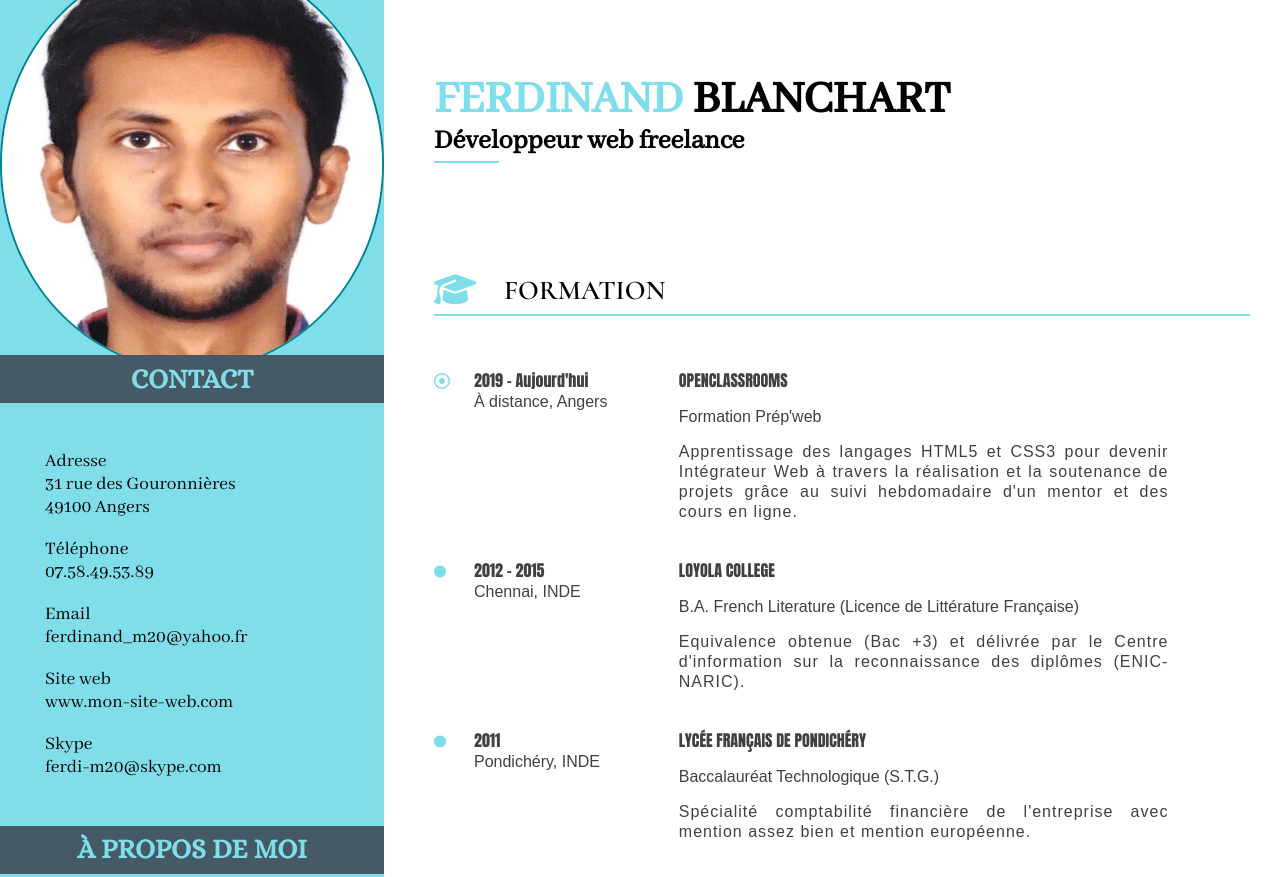
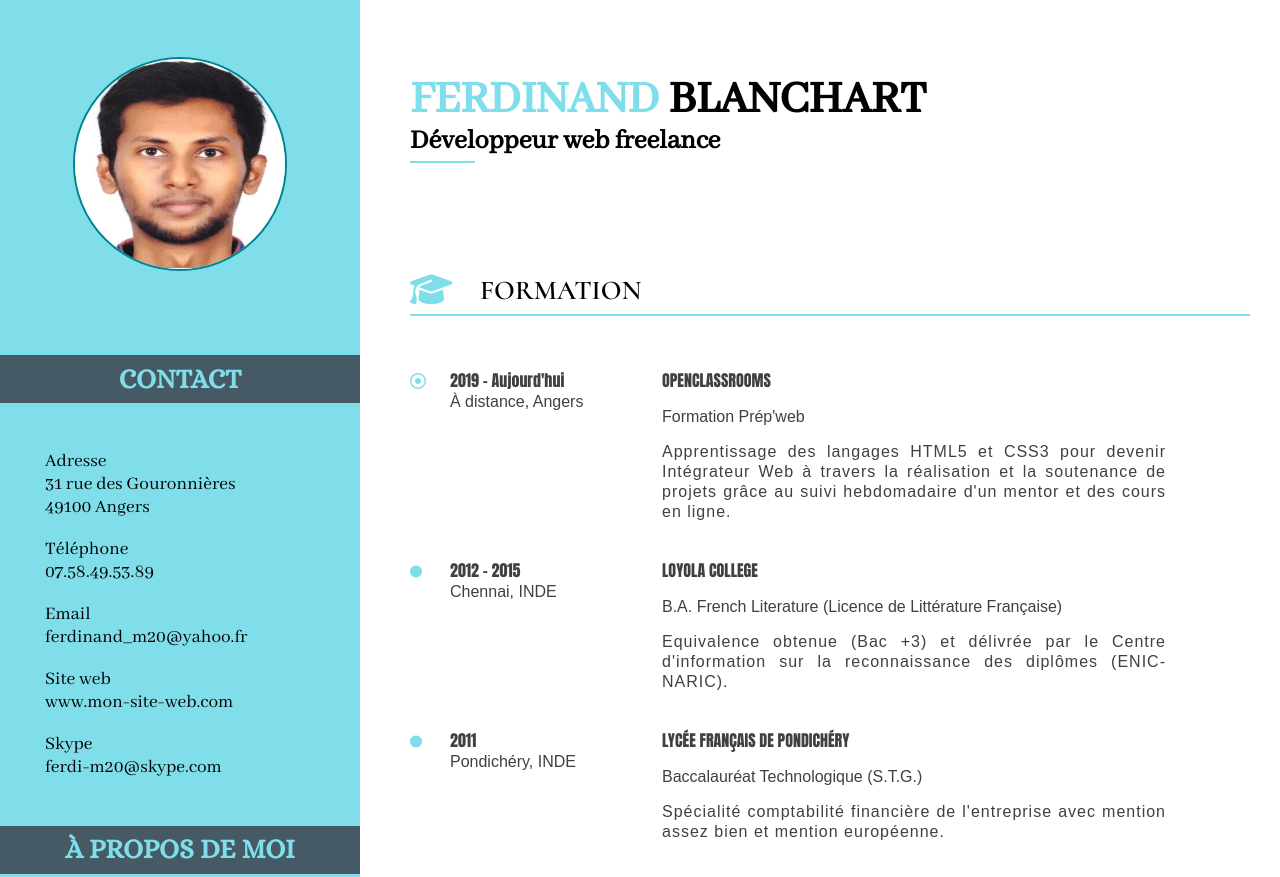
Before and after one commit to ferdi-m20/Prep_Web_P2, a plain HTML site: page index.html in a window 1280 px wide. Shown: the top 877 px of the page. Drawn offline with Linux system fonts and the light colour scheme; files whose address does not match are found by name; a web font is replaced by a local one.

Commit message:
Changement taille de l'image 2

```diff
--- a/style.css
+++ b/style.css
@@ -72,8 +72,8 @@ header {
 }
 
 img {
-	height: 410px;
-	width: 410px;
+	height: 210px;
+	width: 210px;
 	border-radius: 50%;
 	border: 2.5px solid #00838F;
 }
```
